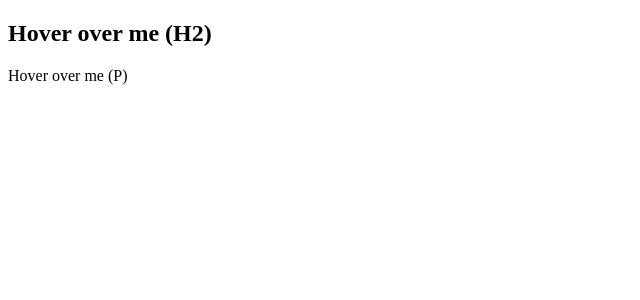
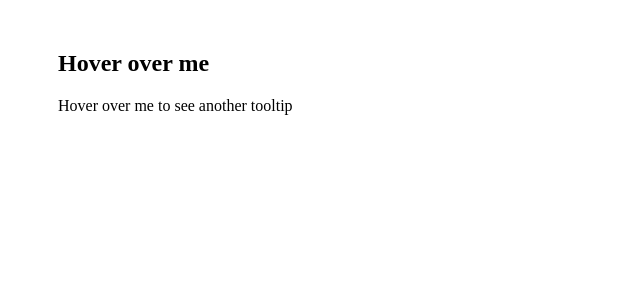
Before and after one commit to acciojob/react-composition-3-Jidugutejesh, a React app: page / in a window 1280 px wide. Shown: the top 300 px of the page, without its empty margins (0-640 px from the left). Built offline with nearby package versions, Linux system fonts and the light colour scheme.

Commit message:
Update App.js

```diff
--- a/src/components/App.js
+++ b/src/components/App.js
@@ -3,13 +3,13 @@ import Tooltip from "./Tooltip";
 
 function App() {
   return (
-    <div>
+    <div style={{ margin: "50px" }}>
       <Tooltip text="This is a tooltip">
-        <h2>Hover over me (H2)</h2>
+        <h2>Hover over me</h2>
       </Tooltip>
 
-      <Tooltip text="This is a tooltip">
-        <p>Hover over me (P)</p>
+      <Tooltip text="This is another tooltip">
+        <p>Hover over me to see another tooltip</p>
       </Tooltip>
     </div>
   );
```
